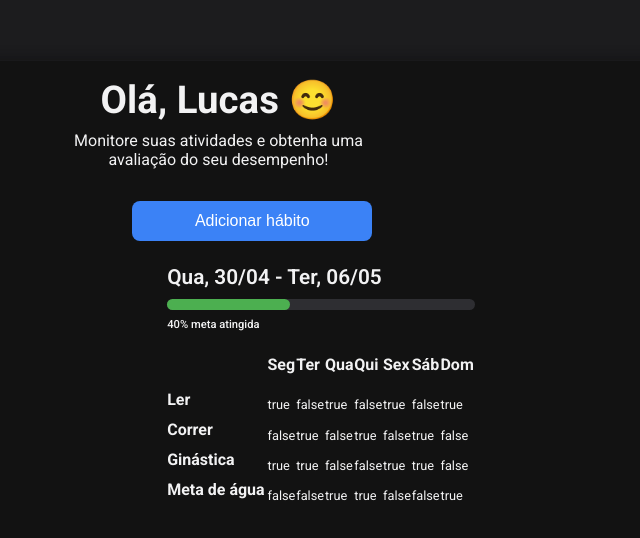
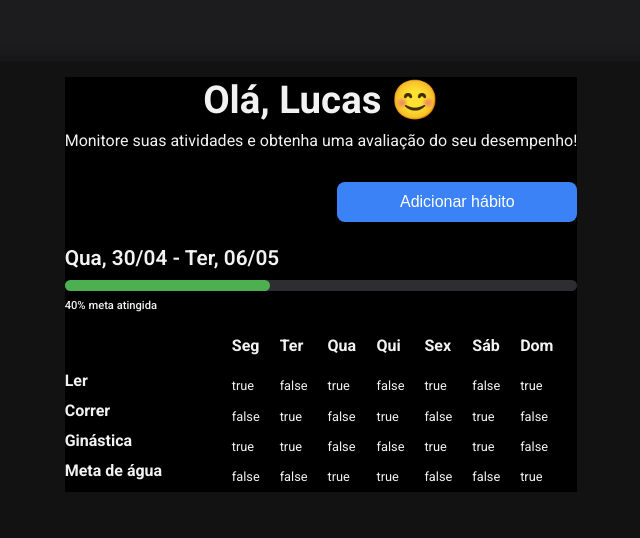
Before and after one commit to joao-zac/Habit-Tracker, an Angular app: page / in a window 1280 px wide. Shown: the top 538 px of the page, without its empty margins (319-959 px from the left). Built offline with nearby package versions, Linux system fonts and the light colour scheme.

Commit message:
:sparkles: feat: pagina dashboard

```diff
--- a/src/Components/dashboard/dashboard.component.html
+++ b/src/Components/dashboard/dashboard.component.html
@@ -1,3 +1,4 @@
+<div class="dash-group">
   <header>
     <h1>Olá, Lucas 😊</h1>
     <h2>Monitore suas atividades e obtenha uma avaliação do seu desempenho!</h2>
@@ -14,3 +15,4 @@
 
     <app-tabela-semanas />
   </main>
+</div>
--- a/src/Components/dashboard/dashboard.component.scss
+++ b/src/Components/dashboard/dashboard.component.scss
@@ -1,6 +1,12 @@
+.dash-group {
+  background-color: black;
+  margin-top: 1rem;
+
+}
+
 header {
-    width: 60%;
-    margin-top: 1rem;
+    // width: 0%;
+    // margin-top: 1rem;
     text-align: end;
 
     h1 {
@@ -30,7 +36,7 @@ header {
 
   main {
     margin: 1.5rem auto 0 auto;
-    width: 60%;
+    // width: 60%;
 
     article {
       span {
--- /dev/null
+++ b/src/Pages/login/login.component.html
@@ -0,0 +1 @@
+<p>login works!</p>
--- a/src/app/app.component.html
+++ b/src/app/app.component.html
@@ -1,5 +1,5 @@
-<router-outlet>
-  <div class="container">
-    <app-dashboard></app-dashboard>
-  </div>
-</router-outlet>
+<div class="container">
+  <app-dashboard />
+</div>
+
+<router-outlet />
--- a/src/app/app.routes.ts
+++ b/src/app/app.routes.ts
@@ -1,3 +1,4 @@
 import { Routes } from '@angular/router';
 
+
 export const routes: Routes = [];
```
Also changed, not shown: src/Pages/login/login.component.ts (added, +12 -0 lines), src/Pages/login/login.component.scss (added), 1 other file (tests, documents, lock files or other folders). Lines whose indentation alone changed are shown as unchanged.
